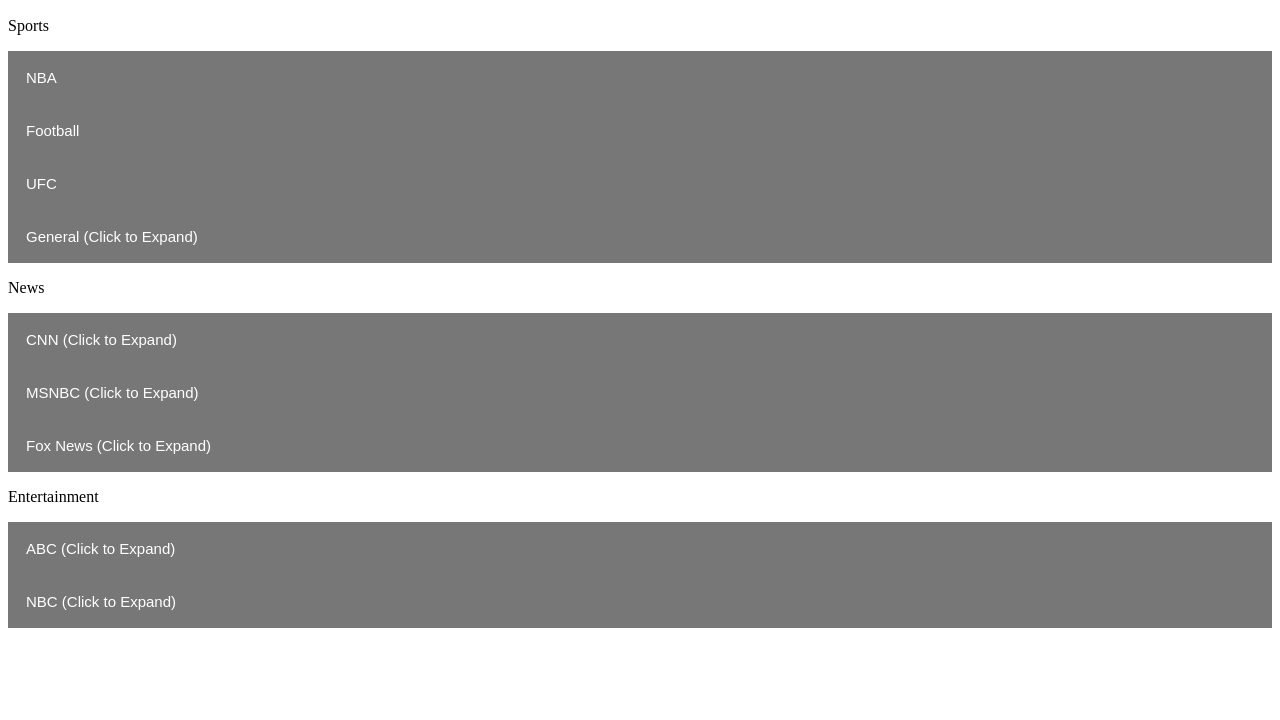
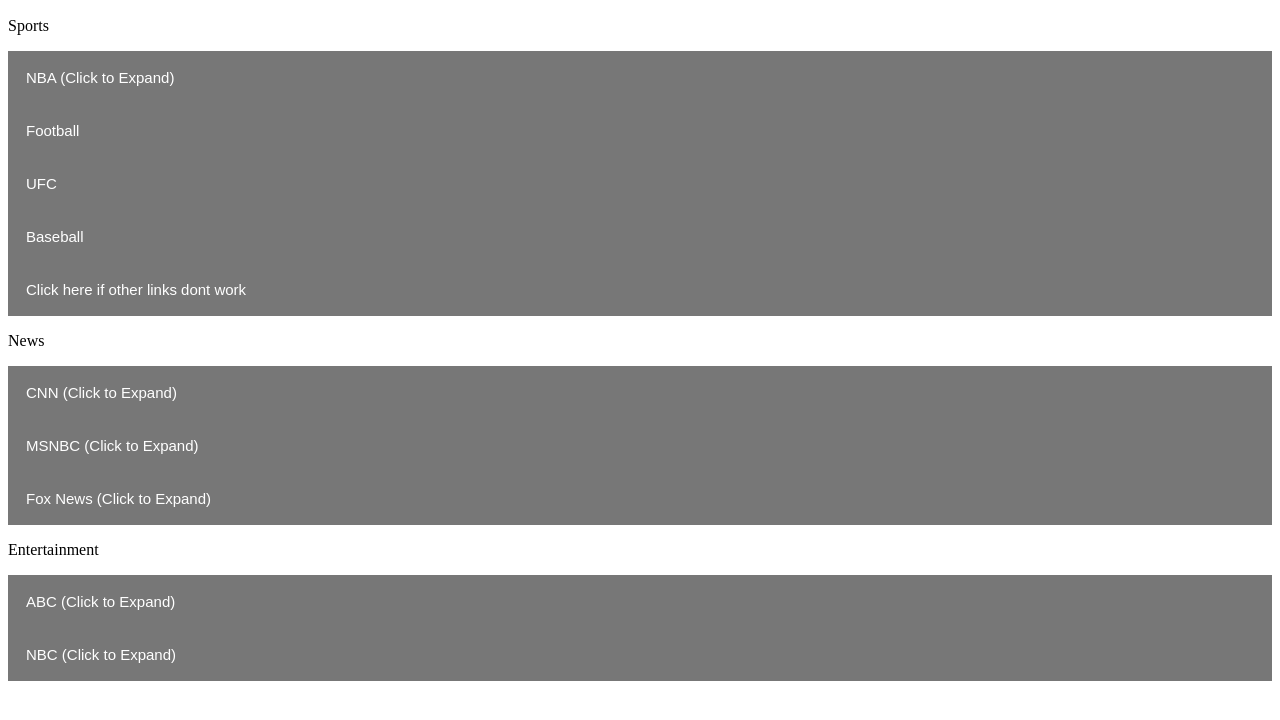
Before and after one commit to sakshamkashyap/livetv, a plain HTML site: page index.html in a window 1280 px wide. Shown: the part 50-770 px from the top of the page. Drawn offline with Linux system fonts and the light colour scheme.

Commit message:
Added MLB

```diff
--- a/index.html
+++ b/index.html
@@ -32,10 +32,15 @@
 <h2>Live TV</h2>
 
 <p>Sports</p>
-<button type="button" class="collapsible" onclick="window.location.href = 'http://nba4free.com';">NBA</button>
+<button type="button" class="collapsible">NBA (Click to Expand)</button>
+<div class="content">
+  <p><a href="http://nba-streams.xyz">Server 1</a></p>
+  <p><a href="http://nba4free.com">Server 2</a></p>
+</div>
 <button type="button" class="collapsible" onclick="window.location.href = 'https://ronaldo7.net/';">Football</button>
 <button type="button" class="collapsible" onclick="window.location.href = 'http://buffstream.io/mmastreams';">UFC</button>
-<button type="button" class="collapsible">General (Click to Expand)</button>
+<button type="button" class="collapsible" onclick="window.location.href = 'http://buffstream.io/mlbstreams';">Baseball</button>
+<button type="button" class="collapsible">Click here if other links dont work</button>
 <div class="content">
   <p><a href="http://buffstream.io/">Buffstreams</a></p>
   <p><a href="https://www.strikeout.nu/">Strikeout</a></p>
```
